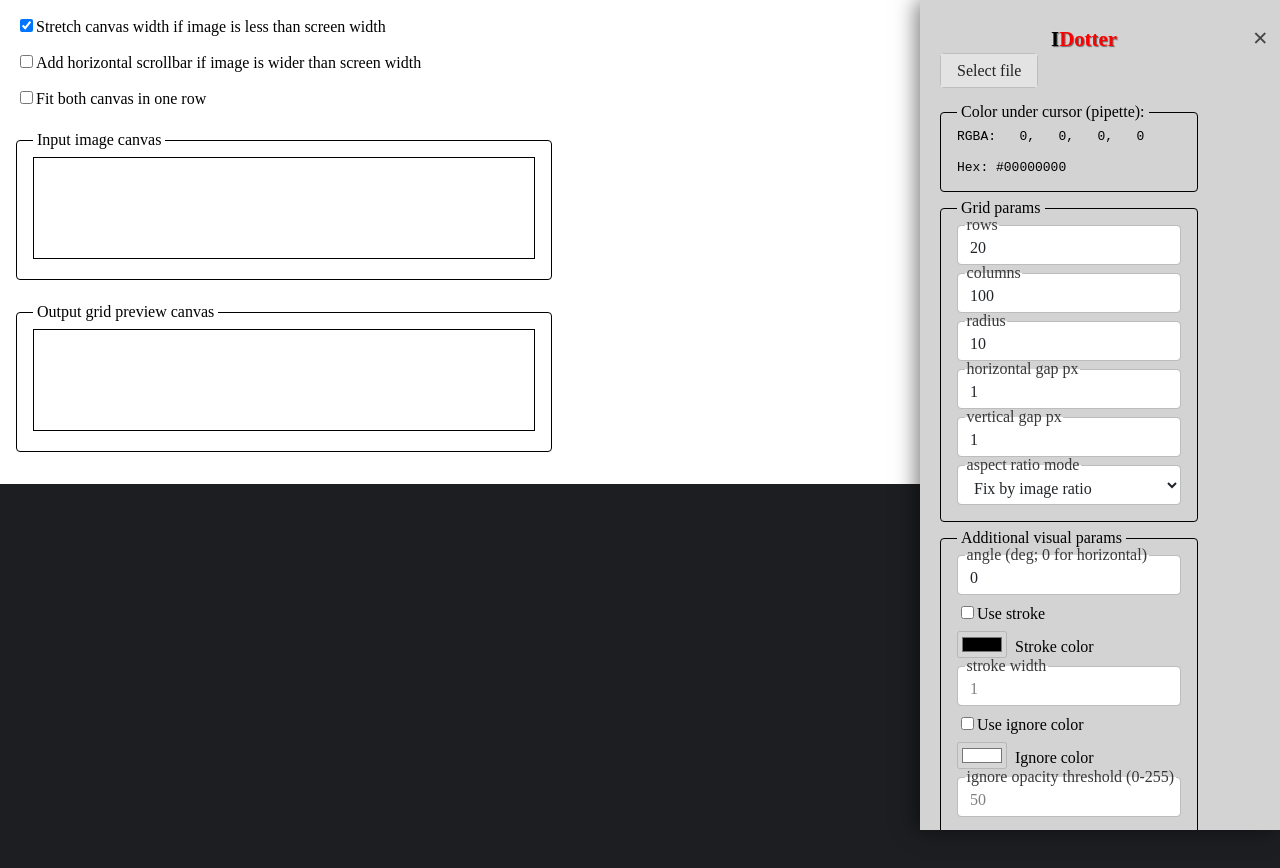
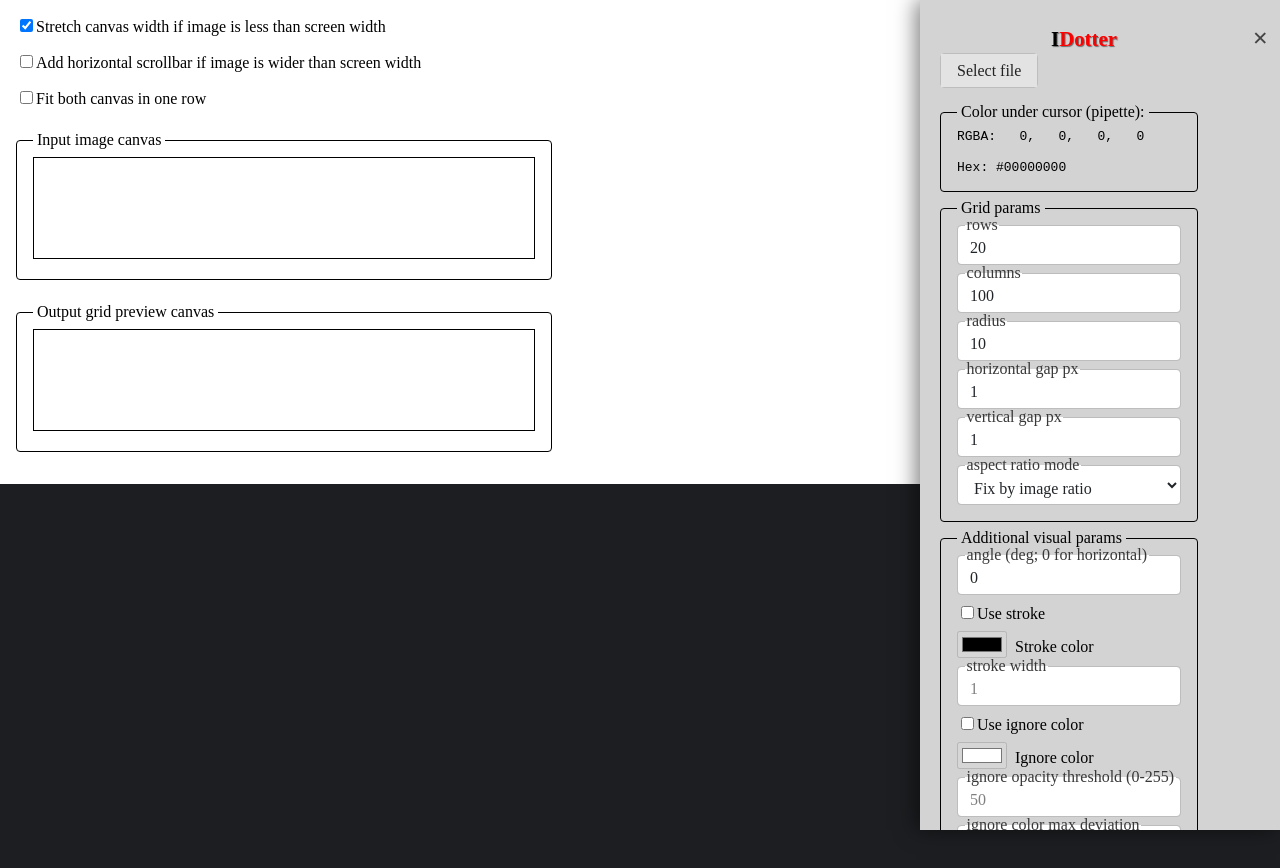
Before and after one commit to VasiliyTemniy/image-dotter, a React (Create React App) app: page / in a window 1280 px wide. Shown: the top 868 px of the page. Built offline with nearby package versions, Linux system fonts and the light colour scheme.

Commit message:
add max deviation for ignore color

```diff
--- a/src/App.js
+++ b/src/App.js
@@ -33,6 +33,7 @@ const App = () => {
   const [useIgnoreColor, setUseIgnoreColor] = useState(false);
   const [ignoreColor, setIgnoreColor] = useState('#ffffff');
   const [ignoreColorOpacityThreshold, setIgnoreColorOpacityThreshold] = useState(50);
+  const [ignoreColorMaxDeviation, setIgnoreColorMaxDeviation] = useState(1);
   const [backgroundColor, setBackgroundColor] = useState('#1c1e21');
   const [surroundingDotsColor, setSurroundingDotsColor] = useState('#325e9f');
   const [alwaysRedraw, setAlwaysRedraw] = useState(true);
@@ -307,6 +308,19 @@ const App = () => {
     }
   };
 
+  const updateIgnoreColorMaxDeviation = (value) => {
+    if (!value || !Number.isInteger(Number(value)) || Number(value) < 0 || Number(value) > 255) {
+      showNotification('Ignore color max deviation must be a positive integer between 0 and 255', 'error');
+      setIgnoreColorMaxDeviation(100);
+      return;
+    }
+    setIgnoreColorMaxDeviation(value);
+
+    if (alwaysRedraw && useIgnoreColor) {
+      redrawGridPreview({ ignoreColorMaxDeviation: useIgnoreColor ? value : null });
+    }
+  };
+
   const handleFileSelection = async (e) => {
     e.preventDefault();
     if (!e.target.files || !e.target.files[0]) {
@@ -403,6 +417,7 @@ const App = () => {
         strokeWidth: useStroke ? strokeWidth : null,
         ignoreColor: useIgnoreColor ? ignoreColor : null,
         ignoreColorOpacityThreshold: useIgnoreColor ? ignoreColorOpacityThreshold : null,
+        ignoreColorMaxDeviation: useIgnoreColor ? ignoreColorMaxDeviation : null,
         ...changedParams
       }
     );
@@ -439,6 +454,8 @@ const App = () => {
         updateIgnoreColor={updateIgnoreColor}
         ignoreColorOpacityThreshold={ignoreColorOpacityThreshold}
         updateIgnoreColorOpacityThreshold={updateIgnoreColorOpacityThreshold}
+        ignoreColorMaxDeviation={ignoreColorMaxDeviation}
+        updateIgnoreColorMaxDeviation={updateIgnoreColorMaxDeviation}
         backgroundColor={backgroundColor}
         updateBackgroundColor={updateBackgroundColor}
         surroundingDotsColor={surroundingDotsColor}
--- a/src/components/Menu.js
+++ b/src/components/Menu.js
@@ -28,6 +28,8 @@ const Menu = ({
   updateIgnoreColor,
   ignoreColorOpacityThreshold,
   updateIgnoreColorOpacityThreshold,
+  ignoreColorMaxDeviation,
+  updateIgnoreColorMaxDeviation,
   backgroundColor,
   updateBackgroundColor,
   surroundingDotsColor,
@@ -337,6 +339,23 @@ const Menu = ({
                 disabled={!useIgnoreColor}
               />
             </div>
+            <div className='text-input text-input__floating'>
+              <label
+                htmlFor="ignore-color-max-deviation"
+                className="text-input__label"
+                title="Changes ignore color max deviation of output"
+              >
+                ignore color max deviation
+              </label>
+              <input
+                id="ignore-color-max-deviation"
+                name="ignore-color-max-deviation"
+                className="text-input__field"
+                value={ignoreColorMaxDeviation}
+                onChange={(e) => updateIgnoreColorMaxDeviation(e.target.value)}
+                disabled={!useIgnoreColor}
+              />
+            </div>
           </li>
           <li>
             <input
--- a/src/index.d.ts
+++ b/src/index.d.ts
@@ -13,18 +13,20 @@ export interface DotterGridParams {
   ignoreColor: string | null;
   /** 0.0 - 1.0; below this threshold the color will be ignored; null means no color will be ignored */
   ignoreColorOpacityThreshold: number | null;
+  /** 0 - 255; null means no color will be ignored */
+  ignoreColorMaxDeviation: number | null;
 }
 
 /**
  * x and y are top-left corner coordinates of a cell
- * { x: number, y: number, length: number, color: string }
+ * { x: number, y: number, span: number, color: string }
  */
 export type DotterCell = [
   /** x coordinate */
   number,
   /** y coordinate */
   number,
-  /** cell length */
+  /** cell span - number of columns that cell occupies */
   number,
   /** cell color */
   string
```
